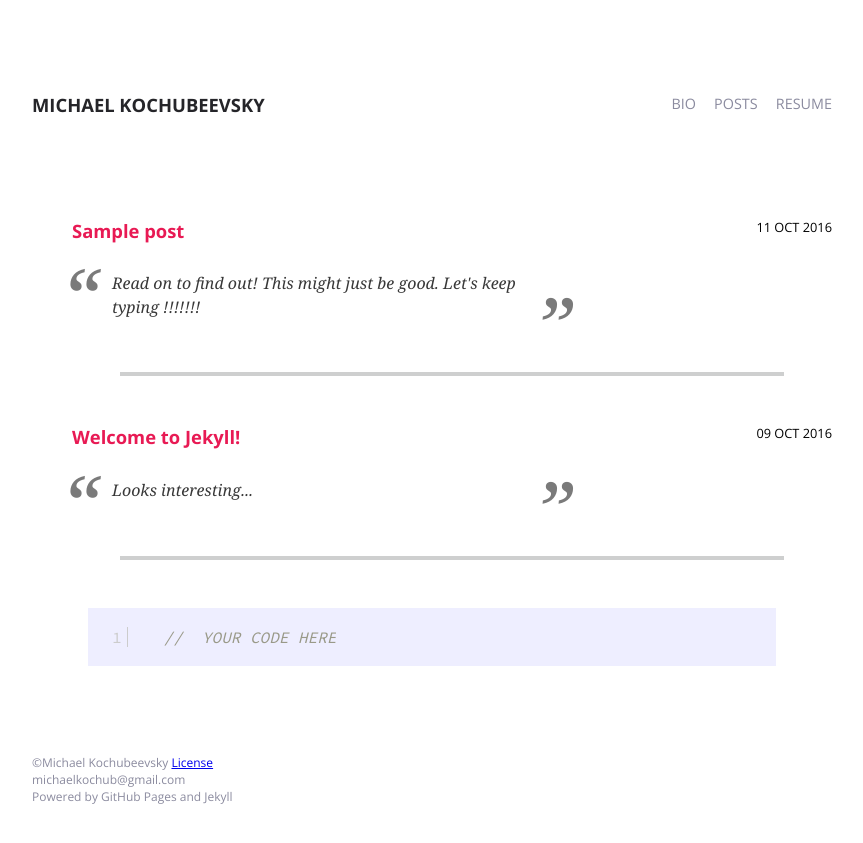
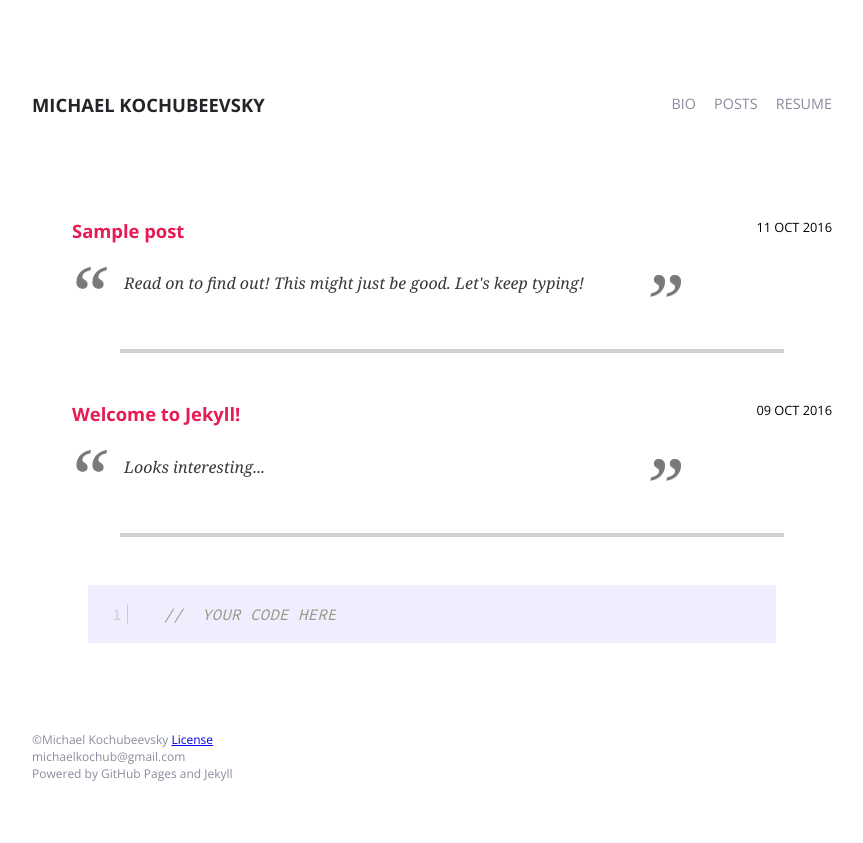
Before and after one commit to michaelkochub/michaelkochub.github.io, a Jekyll site: the page built from index.html, in a window 1280 px wide. Shown: the top 843 px of the page, without its empty margins (208-1071 px from the left). Built offline with Jekyll 4.4.1, drawn with Linux system fonts in a browser that asks for light colours.

Commit message:
working on quotes style

```diff
--- a/_includes/post-list-style.scss
+++ b/_includes/post-list-style.scss
@@ -1,7 +1,7 @@
 $line-color: #AEB0B0;
 $red: #E81A54;
 $secondary: #8b8b9f;
-
+$quote-color: #7a7a7a;
 
 #posts {
 	 list-style: none;
@@ -28,33 +28,33 @@ $secondary: #8b8b9f;
 				font-family: Georgia, serif;
 				font-size: 1.0em;
 				font-style: italic;
-				width: 500px;
+				width: 80%;
 				margin: 0.25em 0;
-				padding: 0.35em 40px;
+				padding: 0.35em 3.25em;
 				line-height: 1.45;
 				position: relative;
 				color: #383838;
 				&:before {
 					display: block;
-					padding-left: 10px;
+					padding-left: 0.15em;
 					content: "\201C";
-					font-size: 80px;
+					font-size: 5em;
 					position: absolute;
-					left: -20px;
-					top: -30px;
-					color: #7a7a7a;
+					left: -0.20em;
+					top: -0.40em;
+					color: $quote-color;
 				}
 				&:after {
 				    font-family: Georgia, serif;
 				    position: absolute;
 				   /* display: block; don't use this, it raised the quote too high from the bottom - defeated line-height? */
 				    float:left;
-				    font-size:80px;
+				    font-size:5em;
 				    line-height: 1;
-				    right:0;
+				    right:0em;
 				    bottom:-0.5em;
 				    content: "\201D";
-					color: #7a7a7a;
+					color: $quote-color;
 
 				}
 
```
Also changed, not shown: _posts/2016-10-11-sample-post.md (+1 -1 lines).
